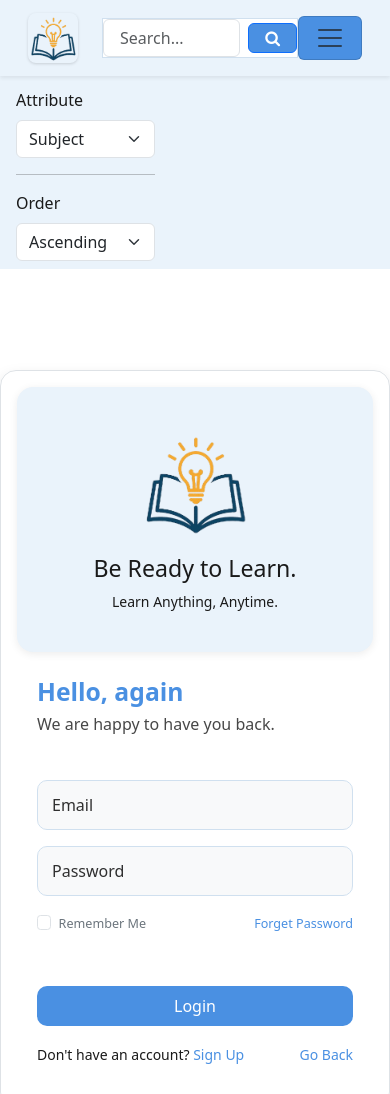
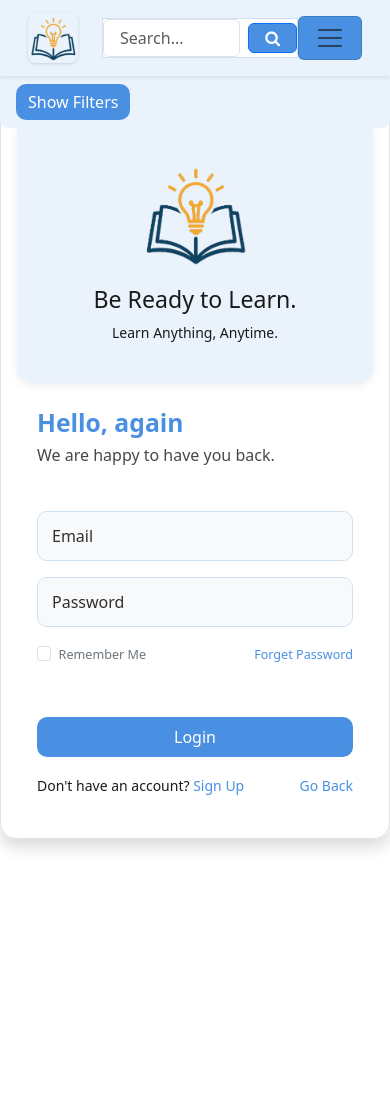
Before and after one commit to SaahilTakooree/LearnEase, a plain HTML site: page index.html in a window 390 px wide. Shown: the top 1094 px of the page. After the commit the page ends 892 px from the top, so only its background shows below. Drawn offline with nearby package versions, Linux system fonts and the light colour scheme.

Commit message:
Make side bar more responsive, visual update, and add some logic to it

```diff
--- a/index.html
+++ b/index.html
@@ -85,16 +85,19 @@
     <main>
         <div class="row">
             <div class="col-md-2">
-                <aside class="sidebar">
-                    <div class="sort-section mt-5">
+                <aside id="sidebar">
+                    <div class="sort-section">
+                        <button v-if="isSmallScreen" class="btn" @click="toggleFilters">
+                            {{ showFilters ? 'Hide Filters' : 'Show Filters' }}
+                        </button>
+                        <div v-show="showFilters">
                             <h5>Sort Lessons</h5>
                             <div class="mb-2 filter-group">
                                 <label class="form-label">Attribute</label>
                                 <select v-model="sortAttribute" class="form-select">
-                                <option value="subject">Subject</option>
-                                <option value="location">Location</option>
-                                <option value="price">Price</option>
-                                <option value="spaces">Spaces</option>
+                                    <option v-for="option in sortOptions" :key="option.value" :value="option.value">
+                                        {{ option.text }}
+                                    </option>
                                 </select>
                             </div>
                             <hr>
@@ -104,6 +107,7 @@
                                     <option value="asc">Ascending</option>
                                     <option value="desc">Descending</option>
                                 </select>
+                            </div>
                         </div>
                     </div>
                 </aside>
@@ -196,6 +200,7 @@
 
     <script src="javascript/header.js"></script>
     <script src="javascript/auth.js"></script>
+    <script src="javascript/sidebar.js"></script>
 </body>
 
 </html>
--- /dev/null
+++ b/javascript/sidebar.js
@@ -0,0 +1,64 @@
+new Vue({
+    el: '#sidebar',
+    data: {
+        showFilters: false,
+        sortAttribute: '',
+        sortOrder: 'asc',
+        isSmallScreen: window.innerWidth < 768,
+        sortOptions: []
+    },
+    mounted() {
+        this.adjustSidebar();
+        window.addEventListener('resize', this.handleResize);
+        this.loadSortOptions();
+    },
+    methods: {
+        toggleFilters() {
+            this.showFilters = !this.showFilters;
+        },
+        adjustSidebar() {
+            const header = document.getElementById('header');
+            const sidebar = document.getElementById('sidebar');
+            if (!header || !sidebar) {
+                return;
+            }
+            const headerHeight = header.offsetHeight;
+            sidebar.style.top = headerHeight + 'px';
+            if (window.innerWidth > 767) {
+                sidebar.style.height = `calc(100vh - ${headerHeight}px)`;
+            } else {
+                sidebar.style.height = 'auto';
+            }
+        },
+        handleResize() {
+            this.isSmallScreen = window.innerWidth < 768
+            this.adjustSidebar();
+
+            if (!this.isSmallScreen) {
+                this.showFilters = true;
+            } else {
+                this.showFilters = false;
+            }
+        },
+        loadSortOptions() {
+            const textOptions = [
+                { value: 'subject', text: 'Subject' },
+                { value: 'location', text: 'Location' },
+                { value: 'price', text: 'Price' },
+                { value: 'spaces', text: 'Spaces' }
+            ]
+
+            this.sortOptions = textOptions;
+            if (textOptions.length > 0) {
+                this.sortAttribute = textOptions[0].value;
+            }
+        },
+    },
+    created() {
+        this.isSmallScreen = window.innerWidth < 768
+
+        if (!this.isSmallScreen) {
+            this.showFilters = true;
+        }
+    }
+});
--- a/style/auth.css
+++ b/style/auth.css
@@ -1,5 +1,5 @@
 #auth {
-    display: none;
+  display: none;
 }
 
 .left-box {
@@ -85,7 +85,6 @@
   text-decoration: underline;
 }
 
-/* ✨ Responsive tweaks */
 @media (max-width: 768px) {
   .right-box {
     padding: 25px 20px;
--- a/style/sidebar.css
+++ b/style/sidebar.css
@@ -1,12 +1,29 @@
-.sidebar {
+#sidebar {
     position: fixed;
-    height: 100vh;
     left: 0;
     width: 15rem;
     background: var(--color-surface);
     border-right: 1px solid var(--color-border);
     padding: 1rem;
     box-shadow: var(--shadow);
+    top: 0;
+    height: 100vh;
+    transition: top 0.2s, height 0.2s;
+}
+
+#sidebar button.btn {
+    background-color: var(--color-primary);
+    color: #fff;
+    font-weight: 500;
+    border-radius: 10px;
+    transition: var(--transition);
+    border: none;
+}
+
+#sidebar button.btn:hover {
+    background-color: var(--color-primary-light);
+    color: var(--color-primary);
+    transform: translateY(-2px);
 }
 
 .sort-section h5 {
@@ -14,9 +31,10 @@
     margin-bottom: 0.5rem;
 }
 
-@media (max-width: 767px) {
-    .sidebar {
-        position: static;
+@media (max-width: 768px) {
+    #sidebar {
+        position: fixed;
+        z-index: 1;
         width: 100%;
         height: auto;
         border-right: none;
@@ -25,6 +43,8 @@
         flex-wrap: wrap;
         gap: 0.5rem;
         padding: 0.5rem 1rem;
+        border-bottom-left-radius: 0.5rem;
+        border-bottom-right-radius: 0.5rem;
     }
 
     .filter-group {
```
Lines whose indentation alone changed are shown as unchanged.
